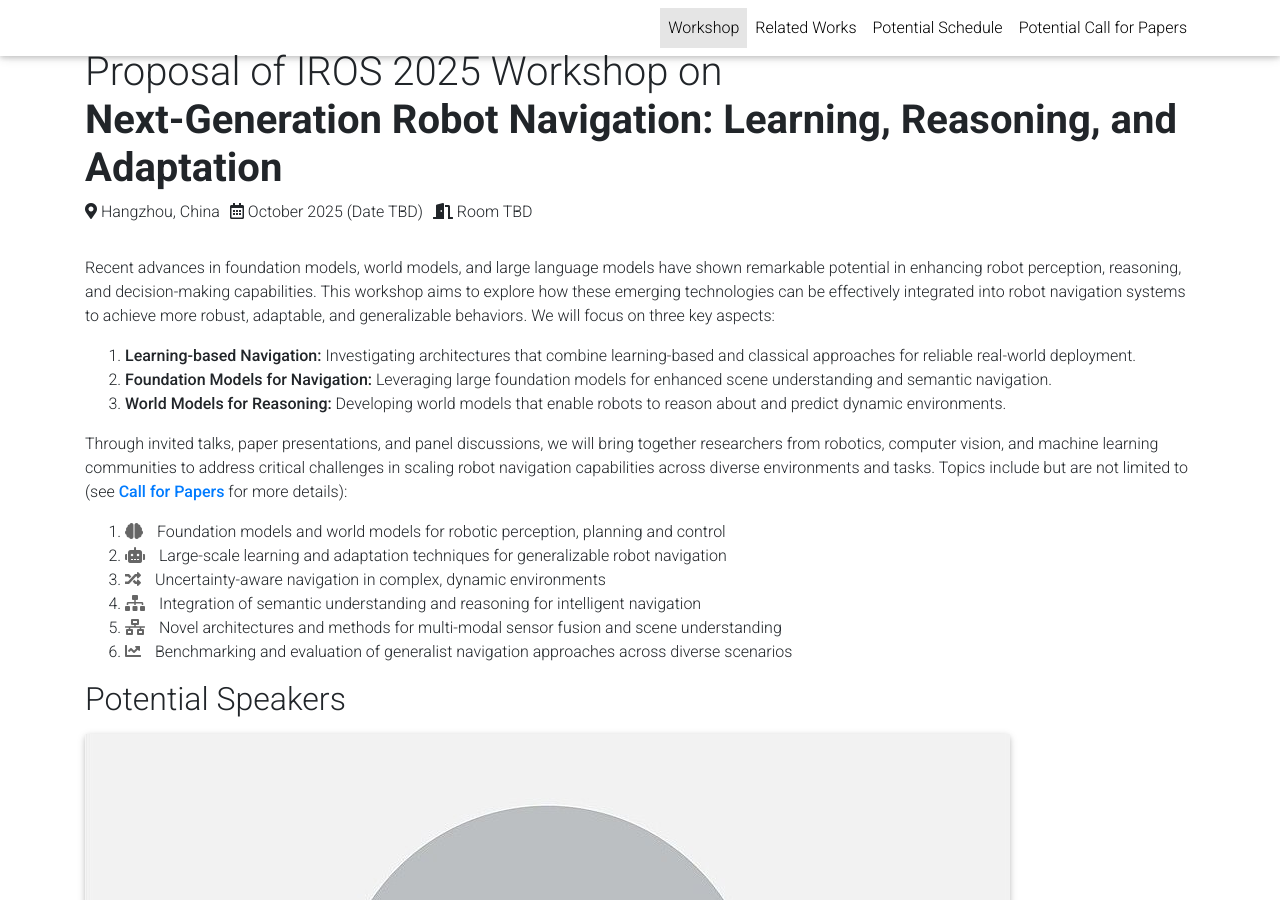
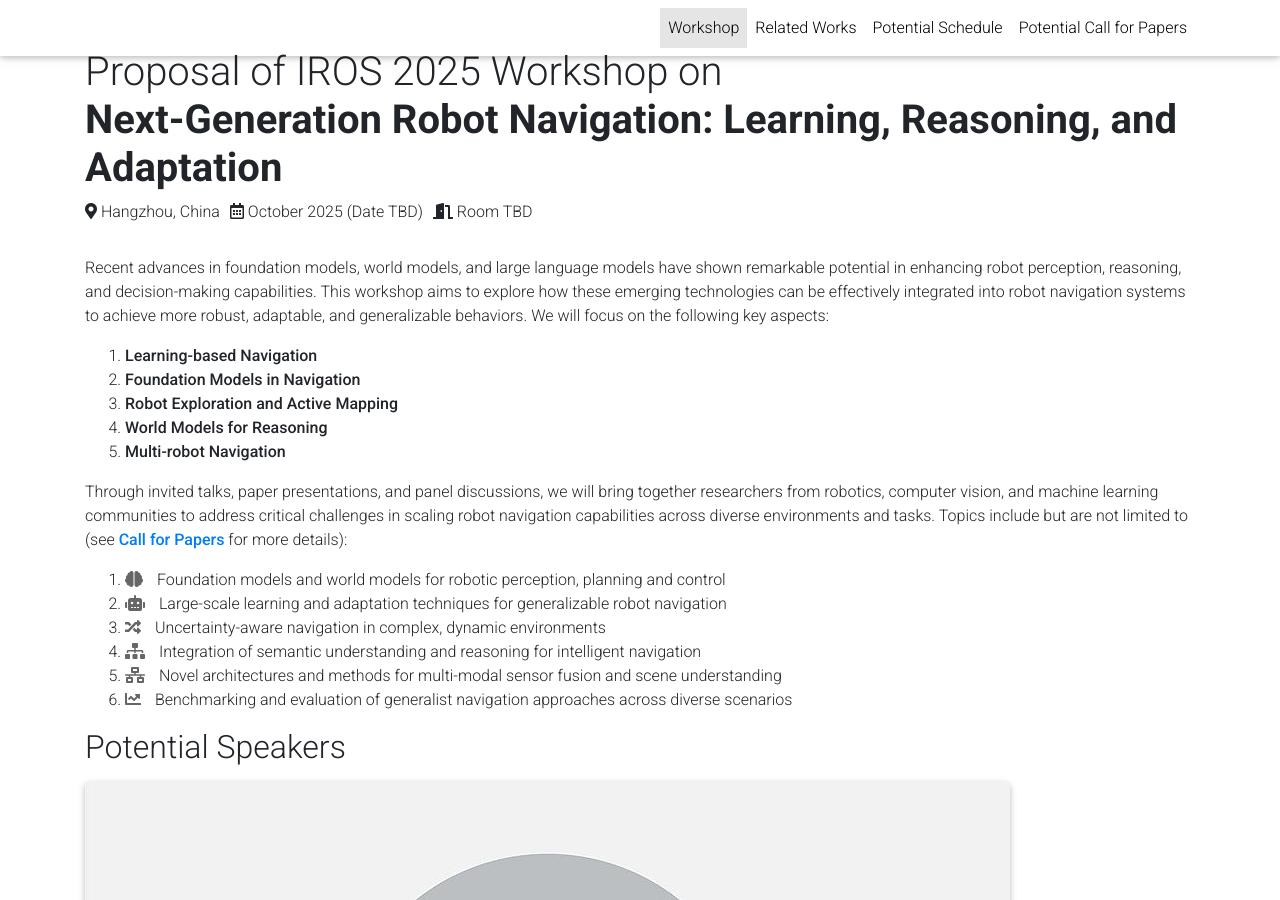
Before and after one commit to navworkshop2025/navworkshop2025.github.io, a Jekyll site: the page built from _pages/about.md, in a window 1280 px wide and 900 px high. Built offline with Jekyll 4.4.1, drawn with Linux system fonts in a browser that asks for light colours; a style sheet for code colours, icons or effects is not loaded; some of the changed text lies outside the part shown.

```diff
--- a/_layouts/workshop.html
+++ b/_layouts/workshop.html
@@ -43,10 +43,10 @@ layout: default
         reasoning, and decision-making capabilities. This workshop aims to
         explore how these emerging technologies can be effectively integrated
         into robot navigation systems to achieve more robust, adaptable, and
-        generalizable behaviors. We will focus on three key aspects:
+        generalizable behaviors. We will focus on the following key aspects:
       </p>
 
-      <ol>
+      <!-- <ol>
         <li>
           <strong>Learning-based Navigation:</strong> Investigating
           architectures that combine learning-based and classical approaches for
@@ -60,6 +60,24 @@ layout: default
         <li>
           <strong>World Models for Reasoning:</strong> Developing world models
           that enable robots to reason about and predict dynamic environments.
+        </li>
+      </ol> -->
+
+      <ol>
+        <li>
+          <strong>Learning-based Navigation</strong>
+        </li>
+        <li>
+          <strong>Foundation Models in Navigation</strong>
+        </li>
+        <li>
+          <strong>Robot Exploration and Active Mapping</strong>
+        </li>
+        <li>
+          <strong>World Models for Reasoning</strong>
+        </li>
+        <li>
+          <strong>Multi-robot Navigation</strong>
         </li>
       </ol>
 
@@ -425,7 +443,7 @@ layout: default
             <div class="card">
               <div class="row g-0">
                 <div class="card-img col-md-6">
-                  <img src="/assets/img/boyang.jpg" />
+                  <img src="/assets/img/boyang.jpeg" />
                 </div>
                 <div class="col-md-6">
                   <div class="card-body">
@@ -664,6 +682,67 @@ layout: default
             <div class="card">
               <div class="row g-0">
                 <div class="card-img col-md-6">
+                  <img src="/assets/img/francis.jpg" />
+                </div>
+                <div class="col-md-6">
+                  <div class="card-body">
+                    <h4 class="card-title">Francis Engelmann</h4>
+
+                    <h6 class="card-text">Stanford University</h6>
+
+                    <div class="row ml-1 mr-1 p-0">
+
+                      <div class="icon" data-toggle="tooltip" title="Twitter">
+                        <a
+                          href="https://x.com/FrancisEngelman"
+                          title="Twitter"
+                          target="_blank"
+                          rel="noopener noreferrer"
+                          ><i class="fab fa-twitter"></i
+                        ></a>
+                      </div>
+
+
+                      <div class="google-scholar-icon">
+                        <div
+                          class="icon"
+                          data-toggle="tooltip"
+                          title="Google Scholar"
+                        >
+                          <a
+                            href="https://scholar.google.com/citations?user=-xOsXi8AAAAJ"
+                            title="GooleScholar"
+                            target="_blank"
+                            rel="noopener noreferrer"
+                            ><i class="ai ai-google-scholar"></i
+                          ></a>
+                        </div>
+                      </div>
+
+
+                      <div class="website-icon">
+                        <div class="icon" data-toggle="tooltip" title="Website">
+                          <a
+                            href="https://francisengelmann.github.io/"
+                            title="Website"
+                            target="_blank"
+                            rel="noopener noreferrer"
+                            ><i class="fas fa-address-card"></i
+                          ></a>
+                        </div>
+                      </div>
+                    </div>
+                  </div>
+                </div>
+              </div>
+            </div>
+          </div>
+          <!-- </div> -->
+
+          <div class="card-item col">
+            <div class="card">
+              <div class="row g-0">
+                <div class="card-img col-md-6">
                   <img src="/assets/img/pollefeys.jpg" />
                 </div>
                 <div class="col-md-6">
```
Also changed, not shown: _pages/related.md (+23 -15 lines), assets/img/boyang.jpeg (added), assets/img/boyang.jpg (deleted), assets/img/francis.jpg (added).
